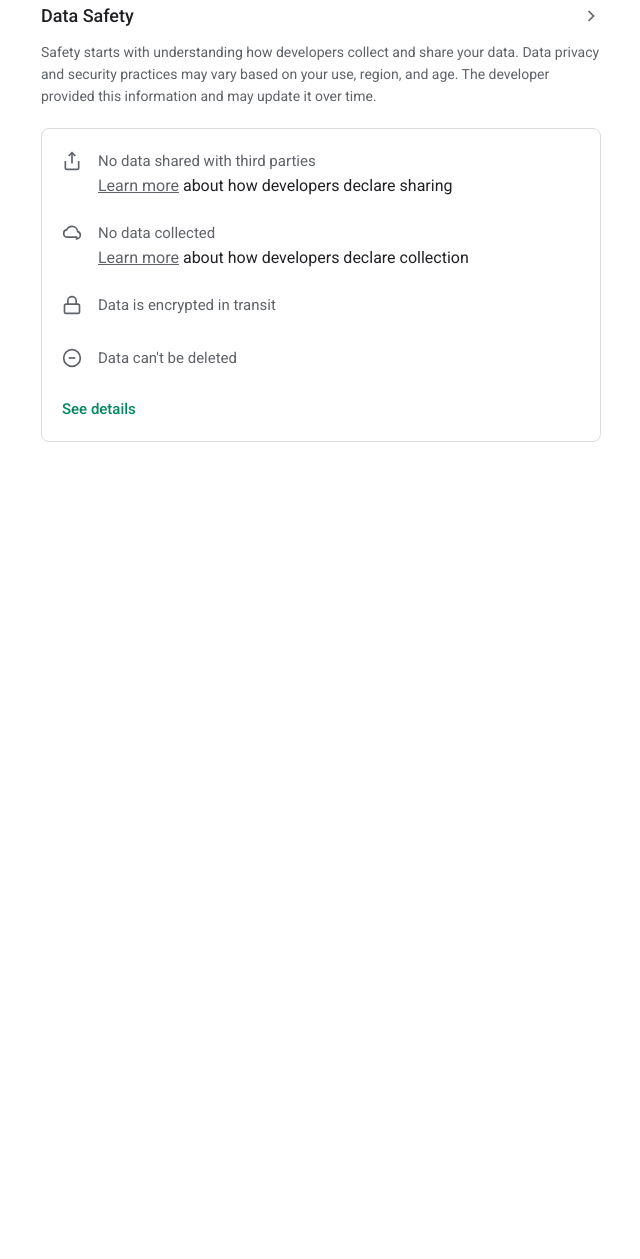
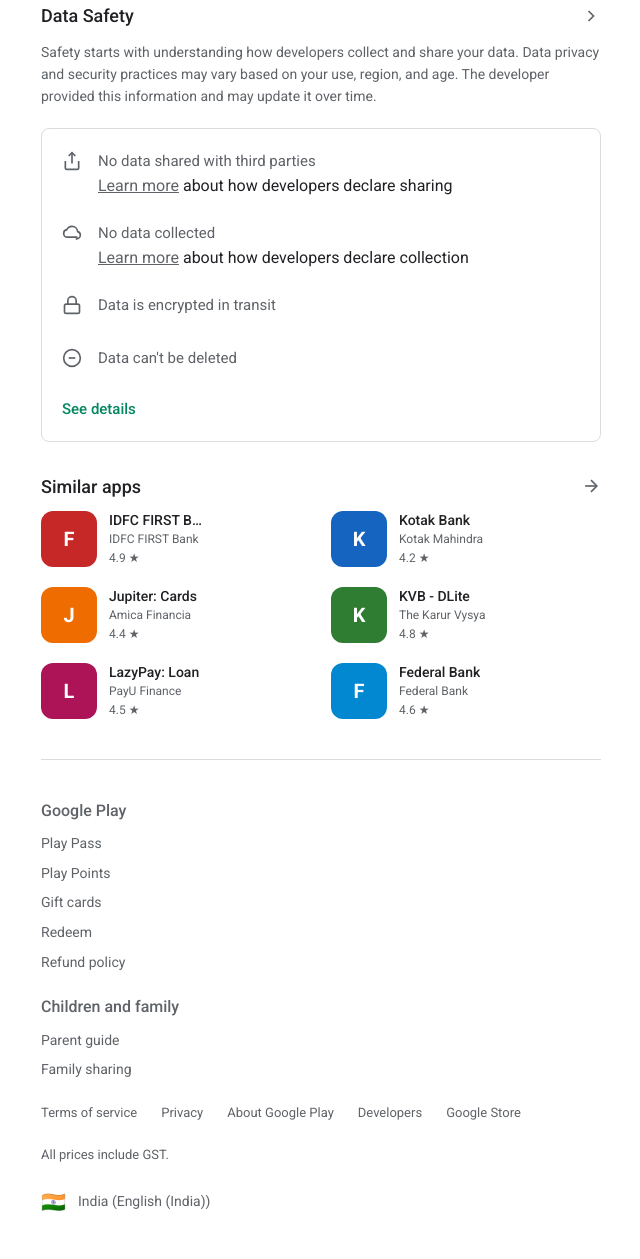
Before and after one commit to hdfcbank100200-tech/newmade2, a plain HTML site: page playstore.html in a window 1280 px wide. Shown: the part 497-1756 px from the top of the page, without its empty margins (319-959 px from the left). Before the commit the page ends 995 px from the top, so only its background shows below. Drawn offline with Linux system fonts and the light colour scheme.

Commit message:
complete HDFC Play Store clone with Similar Apps and Footer

```diff
--- a/playstore.css
+++ b/playstore.css
@@ -267,3 +267,116 @@
     font-weight: 500;
     font-size: 15px;
 }
+
+/* Similar Apps Grid */
+.apps-grid {
+    display: grid;
+    grid-template-columns: 1fr 1fr;
+    gap: 20px;
+    margin-bottom: 40px;
+}
+
+.grid-item {
+    display: flex;
+    gap: 12px;
+    align-items: center;
+}
+
+.grid-icon {
+    width: 56px;
+    height: 56px;
+    border-radius: 12px;
+    display: flex;
+    align-items: center;
+    justify-content: center;
+    color: white;
+    font-weight: 700;
+    font-size: 20px;
+    flex-shrink: 0;
+}
+
+.grid-icon.red { background-color: #c62828; }
+.grid-icon.blue { background-color: #1565c0; }
+.grid-icon.orange { background-color: #ef6c00; }
+.grid-icon.green { background-color: #2e7d32; }
+.grid-icon.pink { background-color: #ad1457; }
+.grid-icon.blue-light { background-color: #0288d1; }
+
+.grid-info h3 {
+    font-size: 14px;
+    font-weight: 500;
+    white-space: nowrap;
+    overflow: hidden;
+    text-overflow: ellipsis;
+    max-width: 100px;
+}
+
+.grid-info p {
+    font-size: 12px;
+    color: var(--play-dark-grey);
+}
+
+.grid-info .rating {
+    font-size: 12px;
+    margin-top: 2px;
+}
+
+/* Play Footer */
+.play-footer {
+    padding-top: 40px;
+    border-top: 1px solid var(--play-border);
+}
+
+.footer-group {
+    margin-bottom: 24px;
+}
+
+.footer-group h4 {
+    font-size: 16px;
+    font-weight: 500;
+    color: var(--play-dark-grey);
+    margin-bottom: 12px;
+}
+
+.footer-group ul {
+    list-style: none;
+}
+
+.footer-group li {
+    font-size: 14px;
+    color: var(--play-dark-grey);
+    margin-bottom: 10px;
+    cursor: pointer;
+}
+
+.footer-bottom-links {
+    display: flex;
+    flex-wrap: wrap;
+    gap: 15px 24px;
+    margin-bottom: 24px;
+}
+
+.footer-bottom-links a {
+    color: var(--play-dark-grey);
+    text-decoration: none;
+    font-size: 13px;
+}
+
+.gst-text {
+    font-size: 13px;
+    color: var(--play-dark-grey);
+    margin-bottom: 24px;
+}
+
+.region-selector {
+    display: flex;
+    align-items: center;
+    gap: 12px;
+    font-size: 14px;
+    color: var(--play-dark-grey);
+    padding-bottom: 40px;
+}
+
+.flag {
+    font-size: 20px;
+}
--- a/playstore.html
+++ b/playstore.html
@@ -133,6 +133,96 @@
                 </div>
             </div>
         </section>
+        <!-- Similar Apps -->
+        <section class="similar-apps">
+            <div class="section-header">
+                <h2>Similar apps</h2>
+                <svg width="24" height="24" viewBox="0 0 24 24" fill="none" stroke="currentColor" stroke-width="2"><line x1="5" y1="12" x2="19" y2="12"></line><polyline points="12 5 19 12 12 19"></polyline></svg>
+            </div>
+            <div class="apps-grid">
+                <div class="grid-item">
+                    <div class="grid-icon red">F</div>
+                    <div class="grid-info">
+                        <h3>IDFC FIRST Bank</h3>
+                        <p>IDFC FIRST Bank</p>
+                        <p class="rating">4.9 ★</p>
+                    </div>
+                </div>
+                <div class="grid-item">
+                    <div class="grid-icon blue">K</div>
+                    <div class="grid-info">
+                        <h3>Kotak Bank</h3>
+                        <p>Kotak Mahindra</p>
+                        <p class="rating">4.2 ★</p>
+                    </div>
+                </div>
+                <div class="grid-item">
+                    <div class="grid-icon orange">J</div>
+                    <div class="grid-info">
+                        <h3>Jupiter: Cards</h3>
+                        <p>Amica Financia</p>
+                        <p class="rating">4.4 ★</p>
+                    </div>
+                </div>
+                <div class="grid-item">
+                    <div class="grid-icon green">K</div>
+                    <div class="grid-info">
+                        <h3>KVB - DLite</h3>
+                        <p>The Karur Vysya</p>
+                        <p class="rating">4.8 ★</p>
+                    </div>
+                </div>
+                <div class="grid-item">
+                    <div class="grid-icon pink">L</div>
+                    <div class="grid-info">
+                        <h3>LazyPay: Loan</h3>
+                        <p>PayU Finance</p>
+                        <p class="rating">4.5 ★</p>
+                    </div>
+                </div>
+                <div class="grid-item">
+                    <div class="grid-icon blue-light">F</div>
+                    <div class="grid-info">
+                        <h3>Federal Bank</h3>
+                        <p>Federal Bank</p>
+                        <p class="rating">4.6 ★</p>
+                    </div>
+                </div>
+            </div>
+        </section>
+
+        <!-- Footer -->
+        <footer class="play-footer">
+            <div class="footer-group">
+                <h4>Google Play</h4>
+                <ul>
+                    <li>Play Pass</li>
+                    <li>Play Points</li>
+                    <li>Gift cards</li>
+                    <li>Redeem</li>
+                    <li>Refund policy</li>
+                </ul>
+            </div>
+            <div class="footer-group">
+                <h4>Children and family</h4>
+                <ul>
+                    <li>Parent guide</li>
+                    <li>Family sharing</li>
+                </ul>
+            </div>
+            <div class="footer-bottom-links">
+                <a href="#">Terms of service</a>
+                <a href="#">Privacy</a>
+                <a href="#">About Google Play</a>
+                <a href="#">Developers</a>
+                <a href="#">Google Store</a>
+            </div>
+            <p class="gst-text">All prices include GST.</p>
+            <div class="region-selector">
+                <span class="flag">🇮🇳</span>
+                <span>India (English (India))</span>
+            </div>
+        </footer>
     </main>
 
     <script src="playstore.js"></script>
```
